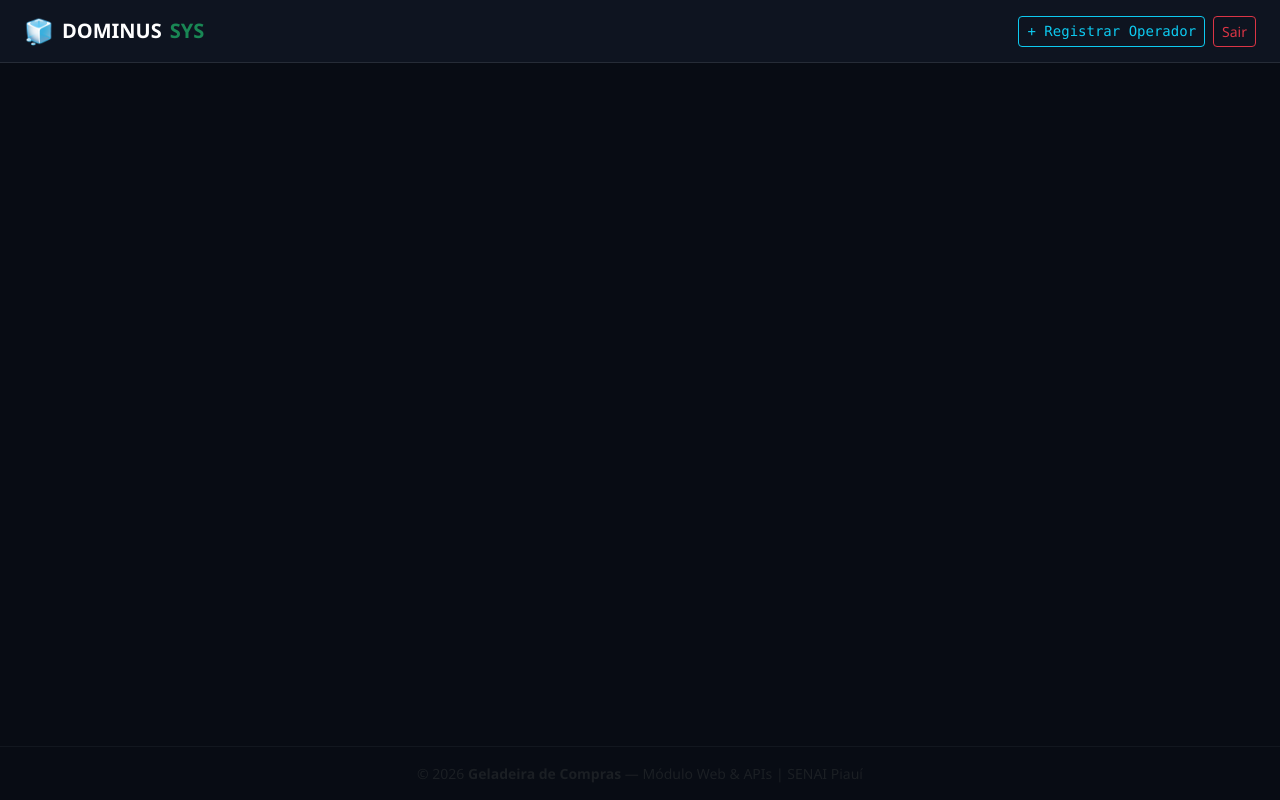
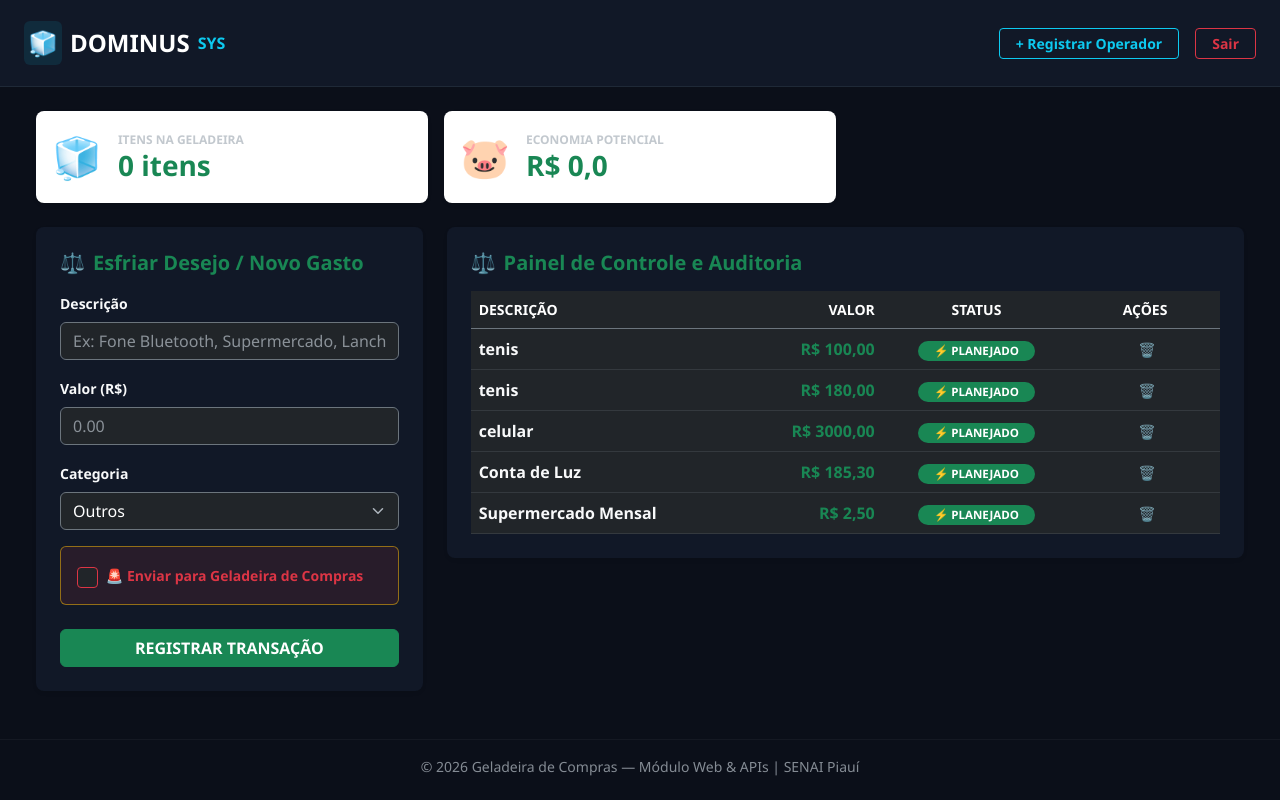
Before and after one commit to sandroaires228-commits/semana-6, a Django app: page / in a window 1280 px wide. Run offline with Django 5.2, Linux system fonts and the light colour scheme; data comes from the database, SQL or seed files in the repository; both versions use the stored data as it was after the commit.

Commit message:
Atualiza interface do painel com ícone de balança e ativa rota de logout

```diff
--- a/core/urls.py
+++ b/core/urls.py
@@ -1,5 +1,6 @@
 from django.contrib import admin
 from django.urls import path
+from django.contrib.auth import views as auth_views
 from main.views import (
     painel_view,
     excluir_gasto_view,
@@ -18,4 +19,7 @@ urlpatterns = [
     path('abortar/<int:id>/', abortar_compra_view, name='abortar_compra'),
     path('registrar-operador/', registrar_operador_view, name='registrar_operador'),
     path('api/gastos/', api_gastos_view, name='api_gastos'),
+
+    # Rota de Logout oficial do Django (Redireciona para o login)
+    path('logout/', auth_views.LogoutView.as_view(next_page='login'), name='logout'),
 ]
--- a/main/templates/main/base.html
+++ b/main/templates/main/base.html
@@ -1,53 +1,73 @@
 <!DOCTYPE html>
-<html lang="pt-br">
+<html lang="pt-br" data-bs-theme="dark">
 <head>
     <meta charset="UTF-8">
     <meta name="viewport" content="width=device-width, initial-scale=1.0">
-    <title>{% block title %}Geladeira de Compras — Dominus System{% endblock %}</title>
+    <title>DOMINUS SYS — Geladeira de Compras</title>
+    <!-- Bootstrap 5 CSS -->
+    <link href="https://cdn.jsdelivr.net/npm/bootstrap@5.3.0/dist/css/bootstrap.min.css" rel="stylesheet">
+    <style>
+        body {
+            background-color: #0b0f19;
+            color: #f3f4f6;
+            font-family: 'Segoe UI', system-ui, -apple-system, sans-serif;
+        }
+        .navbar-custom {
+            background-color: #111827;
+            border-bottom: 1px solid #1f2937;
+        }
+    </style>
+</head>
+<body>
 
-    <!-- Bootstrap 5 CSS CDN -->
-    <link href="https://cdn.jsdelivr.net/npm/bootstrap@5.3.2/dist/css/bootstrap.min.css" rel="stylesheet">
-
-    <style>
-        body { background-color: #080c14; color: #e2e8f0; font-family: 'Segoe UI', sans-serif; }
-        .bg-dominus-card { background: #111827; border: 1px solid rgba(255, 255, 255, 0.08) !important; border-radius: 12px; }
-        input[type="text"], input[type="number"], select { background-color: #1f2937 !important; border: 1px solid #374151 !important; color: #ffffff !important; }
-    </style>
-    {% block extra_css %}{% endblock %}
-</head>
-<body class="d-flex flex-column min-vh-100">
-
-    <!-- Navbar Responsiva com Hambúrguer (Semana 8) -->
-    <nav class="navbar navbar-expand-lg navbar-dark border-bottom border-secondary border-opacity-25 py-2 mb-4" style="background-color: #0e1420;">
+    <!-- NAVBAR SUPERIOR COM LOGOUT -->
+    <nav class="navbar navbar-expand-lg navbar-custom py-3 mb-4">
         <div class="container-fluid px-4">
-
-            <a href="{% url 'painel' %}" class="navbar-brand d-flex align-items-center gap-2 fw-bold">
-                <span class="fs-4">🧊</span> DOMINUS <span class="text-success">SYS</span>
+            <a class="navbar-brand d-flex align-items-center gap-2 fw-bold text-white fs-4" href="{% url 'painel' %}">
+                <span class="p-1 rounded bg-info bg-opacity-10 text-info">🧊</span>
+                <span>DOMINUS</span> <span class="text-info fs-6">SYS</span>
             </a>
 
-            <button class="navbar-toggler" type="button" data-bs-toggle="collapse" data-bs-target="#navbarMobile" aria-controls="navbarMobile" aria-expanded="false" aria-label="Toggle navigation">
+            <button class="navbar-toggler border-0 text-white" type="button" data-bs-toggle="collapse" data-bs-target="#navbarContent">
                 <span class="navbar-toggler-icon"></span>
             </button>
 
-            <div class="collapse navbar-collapse" id="navbarMobile">
-                <div class="ms-auto d-flex flex-column flex-lg-row align-items-lg-center gap-2 mt-2 mt-lg-0">
-                    <a href="{% url 'registrar_operador' %}" class="btn btn-outline-info btn-sm font-monospace">+ Registrar Operador</a>
-                    <a href="{% url 'admin:logout' %}" class="btn btn-outline-danger btn-sm">Sair</a>
+            <div class="collapse navbar-collapse justify-content-end" id="navbarContent">
+                <div class="d-flex align-items-center gap-3 mt-3 mt-lg-0">
+                    {% if user.is_authenticated %}
+                        <span class="text-muted small">
+                            Operador: <strong class="text-info">{{ user.username }}</strong>
+                        </span>
+                    {% endif %}
+
+                    <a href="{% url 'registrar_operador' %}" class="btn btn-outline-info btn-sm fw-bold px-3">
+                        + Registrar Operador
+                    </a>
+
+                    <!-- FORMULÁRIO DE LOGOUT (MÉTODO POST) -->
+                    <form action="{% url 'logout' %}" method="post" class="d-inline m-0">
+                        {% csrf_token %}
+                        <button type="submit" class="btn btn-outline-danger btn-sm fw-bold px-3">
+                            Sair
+                        </button>
+                    </form>
                 </div>
             </div>
-
         </div>
     </nav>
 
-    <main class="container-fluid px-4 flex-grow-1">
-        {% block content %}{% endblock %}
+    <!-- CONTEÚDO PRINCIPAL DA PÁGINA -->
+    <main class="px-4 pb-5">
+        {% block content %}
+        {% endblock %}
     </main>
 
-    <footer class="text-center py-3 border-top border-secondary border-opacity-10 mt-auto text-muted small">
-        &copy; 2026 <strong>Geladeira de Compras</strong> — Módulo Web & APIs | SENAI Piauí
+    <!-- FOOTER CORPORATIVO -->
+    <footer class="text-center py-3 text-muted border-top border-secondary border-opacity-10 small mt-auto">
+        © 2026 Geladeira de Compras — Módulo Web & APIs | SENAI Piauí
     </footer>
 
-    <script src="https://cdn.jsdelivr.net/npm/bootstrap@5.3.2/dist/js/bootstrap.bundle.min.js"></script>
-    {% block extra_js %}{% endblock %}
+    <!-- Bootstrap 5 JS -->
+    <script src="https://cdn.jsdelivr.net/npm/bootstrap@5.3.0/dist/js/bootstrap.bundle.min.js"></script>
 </body>
 </html>
--- a/main/templates/main/painel.html
+++ b/main/templates/main/painel.html
@@ -1,53 +1,132 @@
-<!DOCTYPE html>
-<html lang="pt-br">
-<head>
-    <meta charset="UTF-8">
-    <meta name="viewport" content="width=device-width, initial-scale=1.0">
-    <title>{% block title %}Geladeira de Compras — Dominus System{% endblock %}</title>
+{% extends 'main/base.html' %}
 
-    <!-- Bootstrap 5 CSS CDN -->
-    <link href="https://cdn.jsdelivr.net/npm/bootstrap@5.3.2/dist/css/bootstrap.min.css" rel="stylesheet">
-
-    <style>
-        body { background-color: #080c14; color: #e2e8f0; font-family: 'Segoe UI', sans-serif; }
-        .bg-dominus-card { background: #111827; border: 1px solid rgba(255, 255, 255, 0.08) !important; border-radius: 12px; }
-        input[type="text"], input[type="number"], select { background-color: #1f2937 !important; border: 1px solid #374151 !important; color: #ffffff !important; }
-    </style>
-    {% block extra_css %}{% endblock %}
-</head>
-<body class="d-flex flex-column min-vh-100">
-
-    <!-- Navbar Responsiva com Hambúrguer (Semana 8) -->
-    <nav class="navbar navbar-expand-lg navbar-dark border-bottom border-secondary border-opacity-25 py-2 mb-4" style="background-color: #0e1420;">
-        <div class="container-fluid px-4">
-
-            <a href="{% url 'painel' %}" class="navbar-brand d-flex align-items-center gap-2 fw-bold">
-                <span class="fs-4">🧊</span> DOMINUS <span class="text-success">SYS</span>
-            </a>
-
-            <button class="navbar-toggler" type="button" data-bs-toggle="collapse" data-bs-target="#navbarMobile" aria-controls="navbarMobile" aria-expanded="false" aria-label="Toggle navigation">
-                <span class="navbar-toggler-icon"></span>
-            </button>
-
-            <div class="collapse navbar-collapse" id="navbarMobile">
-                <div class="ms-auto d-flex flex-column flex-lg-row align-items-lg-center gap-2 mt-2 mt-lg-0">
-                    <a href="{% url 'registrar_operador' %}" class="btn btn-outline-info btn-sm font-monospace">+ Registrar Operador</a>
-                    <a href="{% url 'admin:logout' %}" class="btn btn-outline-danger btn-sm">Sair</a>
+{% block content %}
+<div class="container-fluid">
+    <!-- METRICAS DA GELADEIRA -->
+    <div class="row g-3 mb-4">
+        <div class="col-md-6 col-lg-4">
+            <div class="card border-0 bg-white shadow-sm p-3 rounded-3">
+                <div class="d-flex align-items-center">
+                    <span class="fs-1 me-3">🧊</span>
+                    <div>
+                        <small class="text-muted fw-bold d-block text-uppercase" style="font-size: 0.75rem;">ITENS NA GELADEIRA</small>
+                        <h3 class="fw-bold mb-0 text-success">{{ itens_geladeira }} itens</h3>
+                    </div>
                 </div>
             </div>
+        </div>
+        <div class="col-md-6 col-lg-4">
+            <div class="card border-0 bg-white shadow-sm p-3 rounded-3">
+                <div class="d-flex align-items-center">
+                    <span class="fs-1 me-3">🐷</span>
+                    <div>
+                        <small class="text-muted fw-bold d-block text-uppercase" style="font-size: 0.75rem;">ECONOMIA POTENCIAL</small>
+                        <h3 class="fw-bold mb-0 text-success">R$ {{ economia_potencial }}</h3>
+                    </div>
+                </div>
+            </div>
+        </div>
+    </div>
 
+    <div class="row g-4">
+        <!-- FORMULARIO DE CADASTRO -->
+        <div class="col-lg-4">
+            <div class="card border-0 shadow-sm p-4 rounded-3" style="background: #111827; color: #fff;">
+                <h5 class="fw-bold text-success mb-3 d-flex align-items-center gap-2">
+                    <span>⚖️</span> Esfriar Desejo / Novo Gasto
+                </h5>
+
+                <form id="formGasto" method="post">
+                    {% csrf_token %}
+                    <div class="mb-3">
+                        <label class="form-label small fw-bold text-light">Descrição</label>
+                        {{ form.descricao }}
+                    </div>
+
+                    <div class="mb-3">
+                        <label class="form-label small fw-bold text-light">Valor (R$)</label>
+                        {{ form.valor }}
+                    </div>
+
+                    <div class="mb-3">
+                        <label class="form-label small fw-bold text-light">Categoria</label>
+                        {{ form.categoria }}
+                    </div>
+
+                    <div class="mb-4 p-3 rounded border border-warning border-opacity-50 d-flex align-items-center gap-2" style="background-color: rgba(239, 68, 68, 0.1);">
+                        <div class="form-check m-0 d-flex align-items-center gap-2">
+                            {{ form.impulso }}
+                            <label for="{{ form.impulso.id_for_label }}" class="form-check-label text-danger fw-bold small mb-0 cursor-pointer">
+                                🚨 Enviar para Geladeira de Compras
+                            </label>
+                        </div>
+                    </div>
+
+                    <button type="submit" class="btn btn-success w-100 py-2.5 fw-bold text-uppercase">
+                        REGISTRAR TRANSAÇÃO
+                    </button>
+                </form>
+            </div>
         </div>
-    </nav>
 
-    <main class="container-fluid px-4 flex-grow-1">
-        {% block content %}{% endblock %}
-    </main>
+        <!-- TABELA DE AUDITORIA DE GASTOS -->
+        <div class="col-lg-8">
+            <div class="card border-0 shadow-sm p-4 rounded-3 text-white" style="background: #111827;">
+                <h5 class="fw-bold text-success mb-3 d-flex align-items-center gap-2">
+                    <span>⚖️</span> Painel de Controle e Auditoria
+                </h5>
 
-    <footer class="text-center py-3 border-top border-secondary border-opacity-10 mt-auto text-muted small">
-        &copy; 2026 <strong>Geladeira de Compras</strong> — Módulo Web & APIs | SENAI Piauí
-    </footer>
-
-    <script src="https://cdn.jsdelivr.net/npm/bootstrap@5.3.2/dist/js/bootstrap.bundle.min.js"></script>
-    {% block extra_js %}{% endblock %}
-</body>
-</html>
+                <div class="table-responsive">
+                    <table class="table table-dark table-hover align-middle mb-0">
+                        <thead>
+                            <tr class="text-uppercase small fw-bold text-muted border-bottom border-secondary">
+                                <th scope="col" style="width: 35%;">Descrição</th>
+                                <th scope="col" class="text-end" style="width: 20%;">Valor</th>
+                                <th scope="col" class="text-center" style="width: 25%;">Status</th>
+                                <th scope="col" class="text-center" style="width: 20%;">Ações</th>
+                            </tr>
+                        </thead>
+                        <tbody>
+                            {% for gasto in registros %}
+                            <tr class="border-bottom border-secondary border-opacity-25">
+                                <td class="fw-bold text-light">{{ gasto.descricao }}</td>
+                                <td class="text-end fw-bold text-success">R$ {{ gasto.valor }}</td>
+                                <td class="text-center">
+                                    {% if gasto.estado == 'CONGELADO' %}
+                                        <span class="badge bg-info text-dark px-3 py-1.5 rounded-pill" style="font-size: 0.72rem;">
+                                            🧊 NA GELADEIRA
+                                        </span>
+                                    {% else %}
+                                        <span class="badge bg-success text-white px-3 py-1.5 rounded-pill" style="font-size: 0.72rem;">
+                                            ⚡ PLANEJADO
+                                        </span>
+                                    {% endif %}
+                                </td>
+                                <td class="text-center">
+                                    <div class="d-flex justify-content-center align-items-center gap-1">
+                                        {% if gasto.estado == 'CONGELADO' %}
+                                            <a href="{% url 'abortar_compra' gasto.id %}" class="btn btn-sm btn-outline-warning px-2 py-1" style="font-size: 0.75rem;" title="Desistir da compra e economizar">
+                                                💡 Desistir
+                                            </a>
+                                        {% endif %}
+                                        <a href="{% url 'excluir_gasto' gasto.id %}" class="btn btn-sm btn-link text-muted p-0 ms-1 text-decoration-none" title="Excluir do histórico" onclick="return confirm('Apagar este registro?');">
+                                            🗑️
+                                        </a>
+                                    </div>
+                                </td>
+                            </tr>
+                            {% empty %}
+                            <tr>
+                                <td colspan="4" class="text-center text-muted py-4">
+                                    Nenhum lançamento registrado no banco de dados.
+                                </td>
+                            </tr>
+                            {% endfor %}
+                        </tbody>
+                    </table>
+                </div>
+            </div>
+        </div>
+    </div>
+</div>
+{% endblock %}
--- a/main/views.py
+++ b/main/views.py
@@ -1,12 +1,13 @@
+import json
 from django.shortcuts import render, redirect, get_object_or_404
 from django.http import JsonResponse
 from django.db.models import Sum
 from django.contrib.auth.forms import UserCreationForm
 from django.contrib.auth import login
+from django.views.decorators.csrf import csrf_exempt
 from .models import RegistroGasto
 from .forms import RegistroGastoForm
 
-# 1. View Principal do Painel
 def painel_view(request):
     if request.method == 'POST':
         form = RegistroGastoForm(request.POST)
@@ -30,13 +31,11 @@ def painel_view(request):
     }
     return render(request, 'main/painel.html', context)
 
-# 2. View para Excluir Registro
 def excluir_gasto_view(request, id):
     gasto = get_object_or_404(RegistroGasto, id=id)
     gasto.delete()
     return redirect('painel')
 
-# 3. View para Editar Registro
 def editar_gasto_view(request, id):
     gasto = get_object_or_404(RegistroGasto, id=id)
     if request.method == 'POST':
@@ -48,14 +47,12 @@ def editar_gasto_view(request, id):
         form = RegistroGastoForm(instance=gasto)
     return render(request, 'main/editar_gasto.html', {'form': form, 'gasto': gasto})
 
-# 4. View para Abortar Compra por Impulso
 def abortar_compra_view(request, id):
     gasto = get_object_or_404(RegistroGasto, id=id)
     gasto.estado = 'DESISTIDO'
     gasto.save()
     return redirect('painel')
 
-# 5. View para Cadastrar Operadores (Resolve o ImportError)
 def registrar_operador_view(request):
     if request.method == 'POST':
         form = UserCreationForm(request.POST)
@@ -65,9 +62,26 @@ def registrar_operador_view(request):
             return redirect('painel')
     else:
         form = UserCreationForm()
-    return render(request, 'main/registrar_operador.html', {'form': form})
+    return render(request, 'main/registro_operador.html', {'form': form})
 
-# 6. Endpoint de API JSON (Semana 9)
+@csrf_exempt
 def api_gastos_view(request):
-    gastos = RegistroGasto.objects.all().values('id', 'descricao', 'valor', 'categoria', 'impulso', 'estado')
-    return JsonResponse(list(gastos), safe=False)
+    if request.method == 'GET':
+        gastos = RegistroGasto.objects.all().values('id', 'descricao', 'valor', 'categoria', 'impulso', 'estado')
+        return JsonResponse(list(gastos), safe=False)
+
+    elif request.method == 'POST':
+        try:
+            dados = json.loads(request.body)
+            novo_gasto = RegistroGasto.objects.create(
+                descricao=dados.get('descricao'),
+                valor=dados.get('valor'),
+                categoria=dados.get('categoria', 'outros'),
+                impulso=dados.get('impulso', False),
+                estado='CONGELADO' if dados.get('impulso') else 'PLANEJADO'
+            )
+            return JsonResponse({'mensagem': 'Registro criado com sucesso!', 'id': novo_gasto.id}, status=201)
+        except Exception as e:
+            return JsonResponse({'erro': str(e)}, status=400)
+
+    return JsonResponse({'erro': 'Método não permitido.'}, status=405)
```
Also changed, not shown: main/urls.py (+6 -2 lines), testador_api.py (+34 -14 lines), db.sqlite3.
